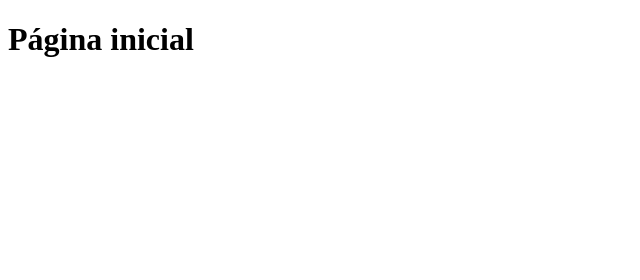
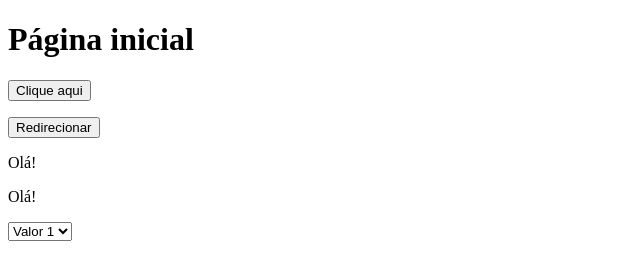
Before and after one commit to rmveiga/curso_DIO_js, a plain HTML site: page index.html in a window 1280 px wide. Shown: the whole page, without its empty margins (0-640 px from the left). Drawn offline with Linux system fonts and the light colour scheme.

Commit message:
Aula 5: Manipulando elementos da página

```diff
--- a/index.html
+++ b/index.html
@@ -7,5 +7,16 @@
     </head>
     <body>
         <h1>Página inicial</h1>
+        <button type="button" onclick="clicar()">Clique aqui</button>
+        <p id="thanks"></p>
+        <button type="button" onclick="redirecionar()">Redirecionar</button>
+        <p id="mouse" onmouseover="trocarTexto(this)" onmouseout="voltarTexto(this)">Olá!</p>
+        <p id="mouse" onmouseover="trocarTexto(this)" onmouseout="voltarTexto(this)">Olá!</p>
+
+        <select onchange="valorOpcao(this)">
+            <option value="1">Valor 1</option>
+            <option value="2">Valor 2</option>
+            <option value="3">Valor 3</option>
+        </select>
     </body>
 </html>
--- a/js/main.js
+++ b/js/main.js
@@ -1,3 +1,24 @@
+function clicar(){
+    document.getElementById("thanks").innerHTML = "<i>Obrigado!!</i>"
+}
+
+function redirecionar(){
+    window.open("https://financast.com.br")             // Abrenume nova aba
+    //window.location.href = "https://financast.com.br"   // Abre na mesma aba
+}
+
+function trocarTexto(elemento){
+    elemento.innerHTML = "Tudo bem?"
+}
+
+function voltarTexto(elemento){
+    elemento.innerHTML = "Olá!"
+}
+
+function valorOpcao(elemento){
+    console.log(elemento.value)
+}
+
 /* AULA 4
 function soma(n1, n2){
     return n1 + n2
```
